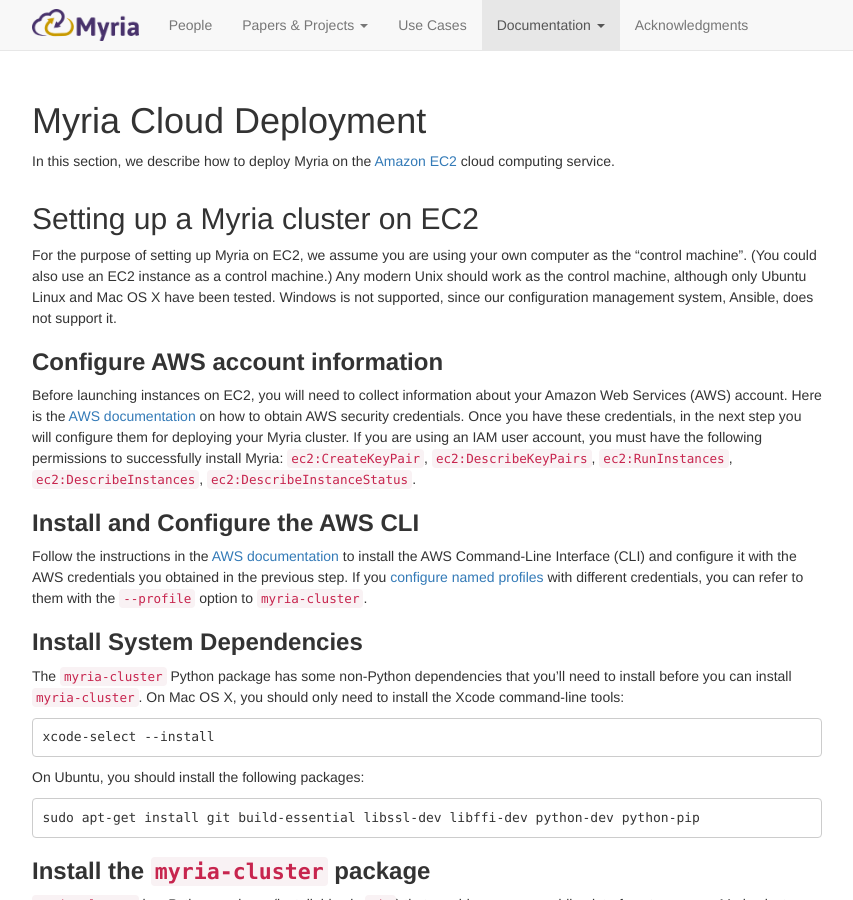
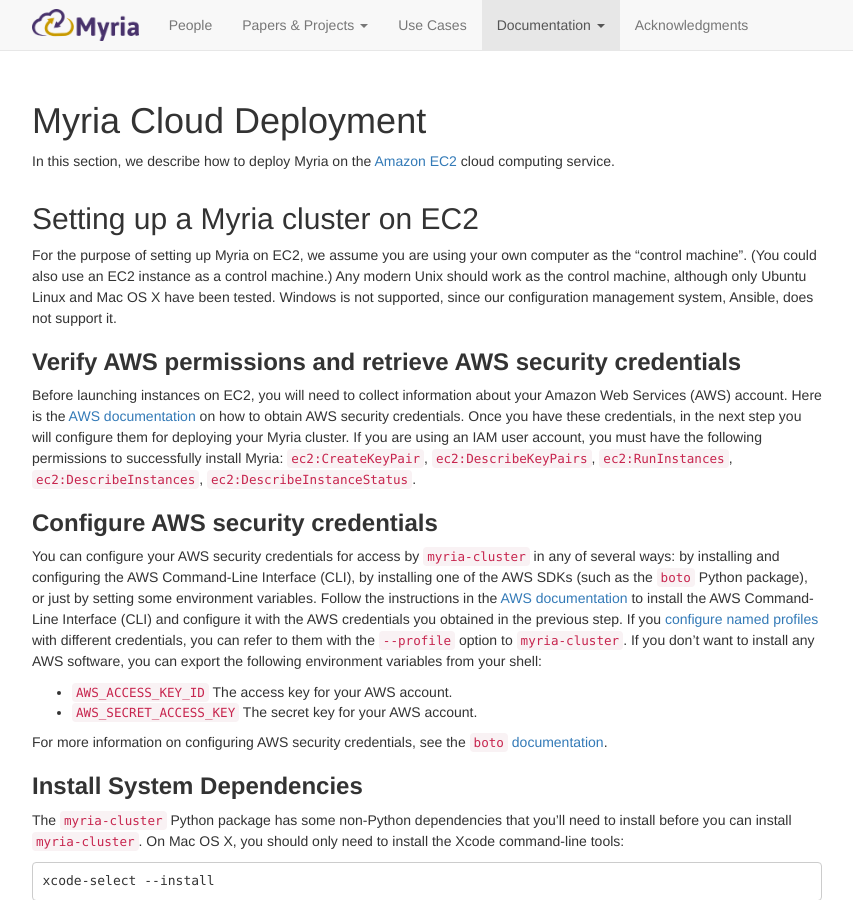
Before and after one commit to uwescience/myria-website, a Jekyll site: the page built from docs/myria-ec2.markdown, in a window 1280 px wide and 900 px high. Shown: the whole window, without its empty margins (213-1066 px from the left). Built offline with Jekyll 4.4.1, drawn with Linux system fonts in a browser that asks for light colours; nearby versions of some CDN libraries; Markdown is read by kramdown in place of the engine named in the settings.

Commit message:
clarify security credentials configuration

```diff
--- a/docs/myria-ec2.markdown
+++ b/docs/myria-ec2.markdown
@@ -13,11 +13,17 @@
 
 For the purpose of setting up Myria on EC2, we assume you are using your own computer as the "control machine". (You could also use an EC2 instance as a control machine.) Any modern Unix should work as the control machine, although only Ubuntu Linux and Mac OS X have been tested. Windows is not supported, since our configuration management system, Ansible, does not support it.
 
-### __Configure AWS account information__
+### __Verify AWS permissions and retrieve AWS security credentials__
 Before launching instances on EC2, you will need to collect information about your Amazon Web Services (AWS) account. Here is the [AWS documentation](http://docs.aws.amazon.com/general/latest/gr/managing-aws-access-keys.html) on how to obtain AWS security credentials. Once you have these credentials, in the next step you will configure them for deploying your Myria cluster. If you are using an IAM user account, you must have the following permissions to successfully install Myria: `ec2:CreateKeyPair`, `ec2:DescribeKeyPairs`, `ec2:RunInstances`, `ec2:DescribeInstances`, `ec2:DescribeInstanceStatus`.
 
-### __Install and Configure the AWS CLI__
-Follow the instructions in the [AWS documentation](http://docs.aws.amazon.com/cli/latest/userguide/installing.html) to install the AWS Command-Line Interface (CLI) and configure it with the AWS credentials you obtained in the previous step. If you [configure named profiles](http://docs.aws.amazon.com/cli/latest/reference/configure/) with different credentials, you can refer to them with the `--profile` option to `myria-cluster`.
+### __Configure AWS security credentials__
+You can configure your AWS security credentials for access by `myria-cluster` in any of several ways: by installing and configuring the AWS Command-Line Interface (CLI), by installing one of the AWS SDKs (such as the `boto` Python package), or just by setting some environment variables. Follow the instructions in the [AWS documentation](http://docs.aws.amazon.com/cli/latest/userguide/installing.html) to install the AWS Command-Line Interface (CLI) and configure it with the AWS credentials you obtained in the previous step. If you [configure named profiles](http://docs.aws.amazon.com/cli/latest/reference/configure/) with different credentials, you can refer to them with the `--profile` option to `myria-cluster`. If you don't want to install any AWS software, you can export the following environment variables from your shell:
+- `AWS_ACCESS_KEY_ID`
+  The access key for your AWS account.
+- `AWS_SECRET_ACCESS_KEY`
+  The secret key for your AWS account.
+
+For more information on configuring AWS security credentials, see the [`boto` documentation](http://boto3.readthedocs.io/en/latest/guide/configuration.html).
 
 ### __Install System Dependencies__
 The `myria-cluster` Python package has some non-Python dependencies that you'll need to install before you can install `myria-cluster`. On Mac OS X, you should only need to install the Xcode command-line tools:
```
